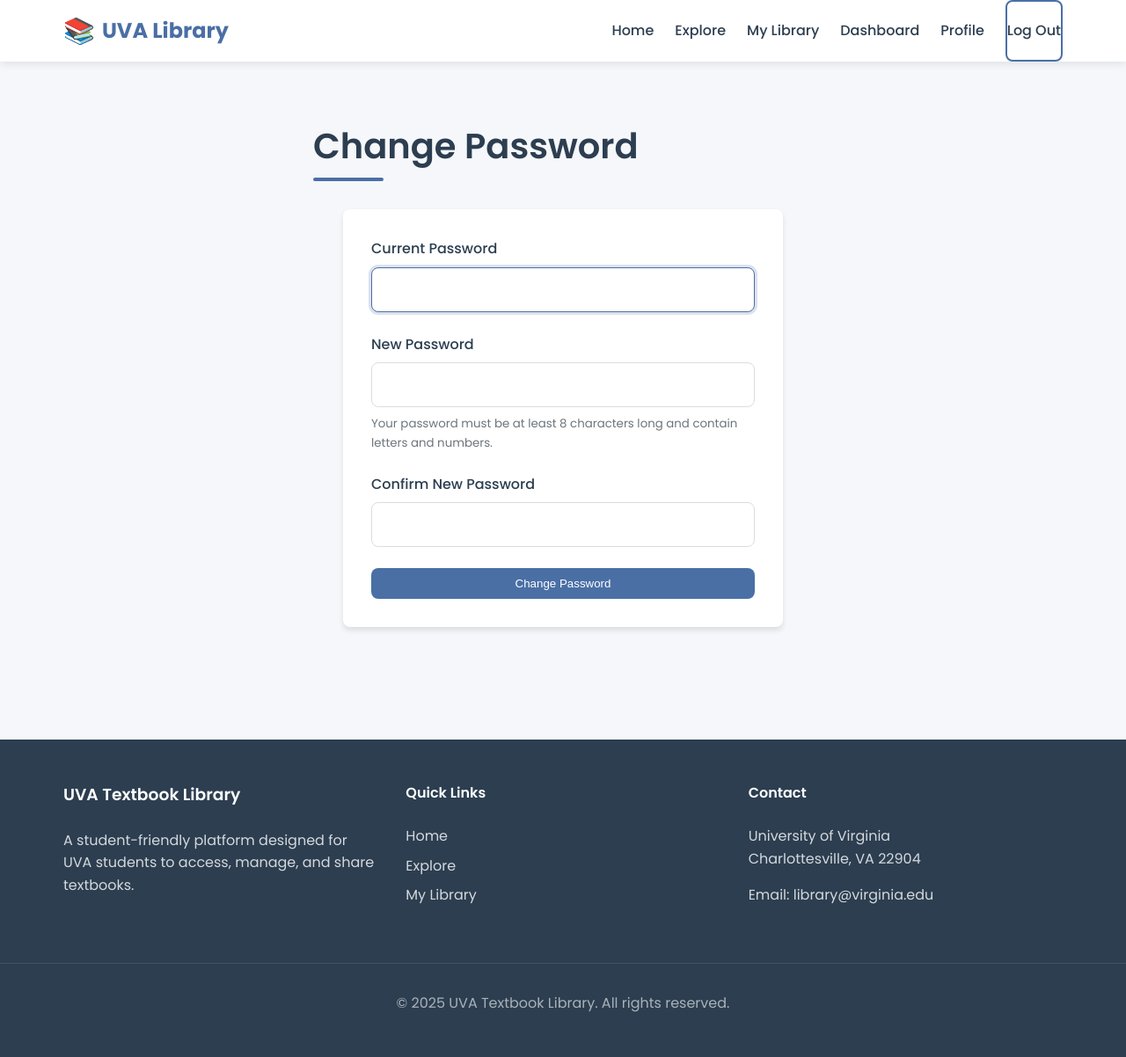
After one commit to notjup1ter/textbook-rental-app, a Django app: page /library/change-password/ in a window 1280 px wide. The commit adds this page. Shown: the whole page at 88% size. Run offline with Django 3.2, Linux system fonts and the light colour scheme; a user stored in the database is signed in; data comes from the database, SQL or seed files in the repository; both versions use the stored data as it was after the commit.

Commit message:
allow users to change password

```diff
--- a/library/static/library/css/style.css
+++ b/library/static/library/css/style.css
@@ -532,8 +532,48 @@ nav {
 
 /* Auth Pages */
 .auth-container {
-  max-width: 500px;
+  max-width: 600px;
   margin: 0 auto;
+  padding: 2rem 1rem;
+}
+
+.auth-container .card {
+  padding: 2rem;
+}
+
+.alert {
+  padding: 1rem;
+  border-radius: 0.5rem;
+  margin-bottom: 2rem;
+}
+
+.alert-danger {
+  background-color: var(--danger-color);
+  color: white;
+}
+
+.error-message {
+  color: var(--danger-color);
+  font-size: 0.9rem;
+  margin-top: 0.5rem;
+}
+
+.form-group {
+  margin-bottom: 1.5rem;
+}
+
+.form-group label {
+  display: block;
+  margin-bottom: 0.5rem;
+  font-weight: 500;
+}
+
+.form-group input {
+  width: 100%;
+  padding: 0.75rem;
+  border: 1px solid var(--border-color);
+  border-radius: 0.5rem;
+  font-size: 1rem;
 }
 
 .divider {
@@ -553,17 +593,6 @@ nav {
   padding: 0 1rem;
   color: var(--text-light);
   font-size: 0.9rem;
-}
-
-.alert {
-  padding: 1rem;
-  border-radius: var(--border-radius);
-  margin-bottom: 1.5rem;
-}
-
-.alert-danger {
-  background-color: #f8d7da;
-  color: #721c24;
 }
 
 .auth-footer {
@@ -754,3 +783,25 @@ input[type="text"]:focus, input[type="email"]:focus, input[type="password"]:focu
   margin-bottom: 0;
   border-bottom: none;
 }
+
+.profile-actions {
+  margin-top: 2rem;
+  display: flex;
+  gap: 1rem;
+}
+
+.auth-container .card {
+  max-width: 500px;
+  margin: 0 auto;
+}
+
+.alert {
+  padding: 1rem;
+  border-radius: 0.5rem;
+  margin-bottom: 1rem;
+}
+
+.alert-danger {
+  background-color: var(--danger-color);
+  color: white;
+}
--- /dev/null
+++ b/library/templates/library/change_password.html
@@ -0,0 +1,49 @@
+{% extends 'library/base.html' %}
+{% load static %}
+
+{% block title %}Change Password{% endblock %}
+
+{% block content %}
+<div class="auth-container">
+    <h1>Change Password</h1>
+
+    <div class="card">
+        <form method="post">
+            {% csrf_token %}
+
+            {% if form.errors %}
+            <div class="alert alert-danger">
+                <p>Please correct the errors below.</p>
+                {% for field in form %}
+                    {% if field.errors %}
+                    <div class="error-message">
+                        {{ field.label }}: {{ field.errors|striptags }}
+                    </div>
+                    {% endif %}
+                {% endfor %}
+            </div>
+            {% endif %}
+
+            <div class="form-group">
+                <label for="{{ form.old_password.id_for_label }}">Current Password</label>
+                {{ form.old_password }}
+            </div>
+
+            <div class="form-group">
+                <label for="{{ form.new_password1.id_for_label }}">New Password</label>
+                {{ form.new_password1 }}
+                <small style="display: block; margin-top: 0.5rem; color: var(--text-light);">
+                    Your password must be at least 8 characters long and contain letters and numbers.
+                </small>
+            </div>
+
+            <div class="form-group">
+                <label for="{{ form.new_password2.id_for_label }}">Confirm New Password</label>
+                {{ form.new_password2 }}
+            </div>
+
+            <button type="submit" class="btn btn-primary" style="width: 100%;">Change Password</button>
+        </form>
+    </div>
+</div>
+{% endblock %}
--- a/library/templates/library/profilepage.html
+++ b/library/templates/library/profilepage.html
@@ -67,7 +67,7 @@
                 <p>Manage your account settings and preferences.</p>
 
                 <div class="settings-links" style="margin-top: 1.5rem;">
-                    <a href="#" class="btn btn-outline" style="margin-right: 1rem;">Change Password</a>
+                    <a href="{% url 'change_password' %}" class="btn btn-primary" style="margin-right: 1rem;">Change Password</a>
                     <a href="#" class="btn btn-outline">Email Preferences</a>
                 </div>
             </div>
--- a/library/urls.py
+++ b/library/urls.py
@@ -1,5 +1,6 @@
 from django.urls import path
 from django.contrib.auth import views as auth_views
+from django.contrib.auth.decorators import login_required
 from . import views
 
 urlpatterns = [
@@ -12,4 +13,15 @@ urlpatterns = [
     path('logout/', views.custom_logout, name='logout'),
     path('redirect/', views.assign_role, name='redirect'),
     path('profile/', views.profile, name='profile'),
+    path('change-password/',
+        login_required(auth_views.PasswordChangeView.as_view(
+            template_name='library/change_password.html',
+            success_url='/library/change-password-done/'
+        )),
+        name='change_password'),
+    path('change-password-done/',
+        login_required(auth_views.PasswordChangeDoneView.as_view(
+            template_name='library/change_password_done.html'
+        )),
+        name='password_change_done'),
 ]
--- a/myproject/settings.py
+++ b/myproject/settings.py
@@ -173,6 +173,7 @@ LOGOUT_REDIRECT_URL = '/library/'
 ACCOUNT_LOGOUT_REDIRECT_URL = LOGOUT_REDIRECT_URL
 ACCOUNT_LOGOUT_ON_GET = True
 
+LOGIN_URL = '/library/login/'
 
 AWS_ACCESS_KEY_ID = os.environ.get('AWS_ACCESS_KEY_ID')
 AWS_SECRET_ACCESS_KEY = os.environ.get('AWS_SECRET_ACCESS_KEY')
```
Also changed, not shown: library/templates/library/change_password_done.html (added, +15 -0 lines), db.sqlite3.
